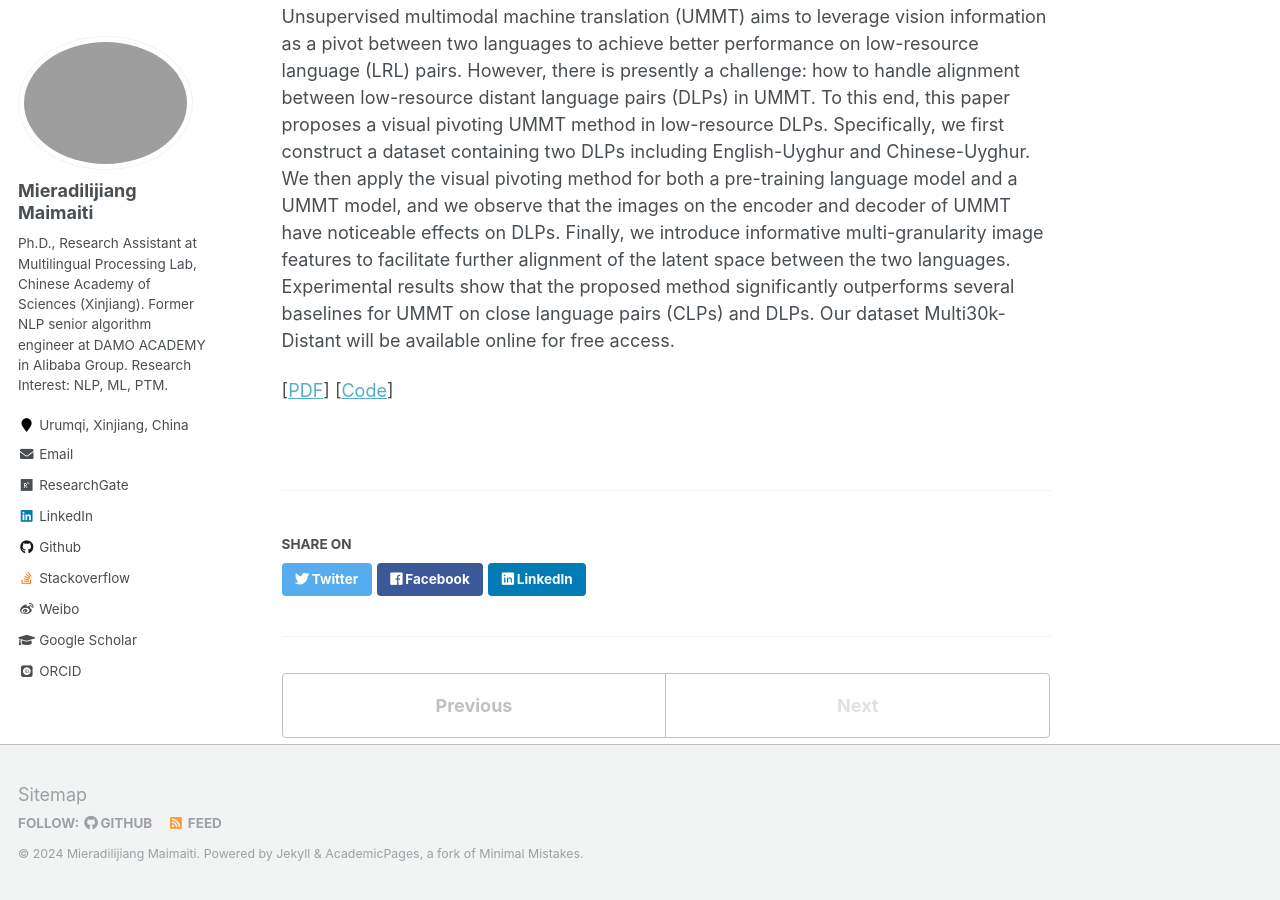
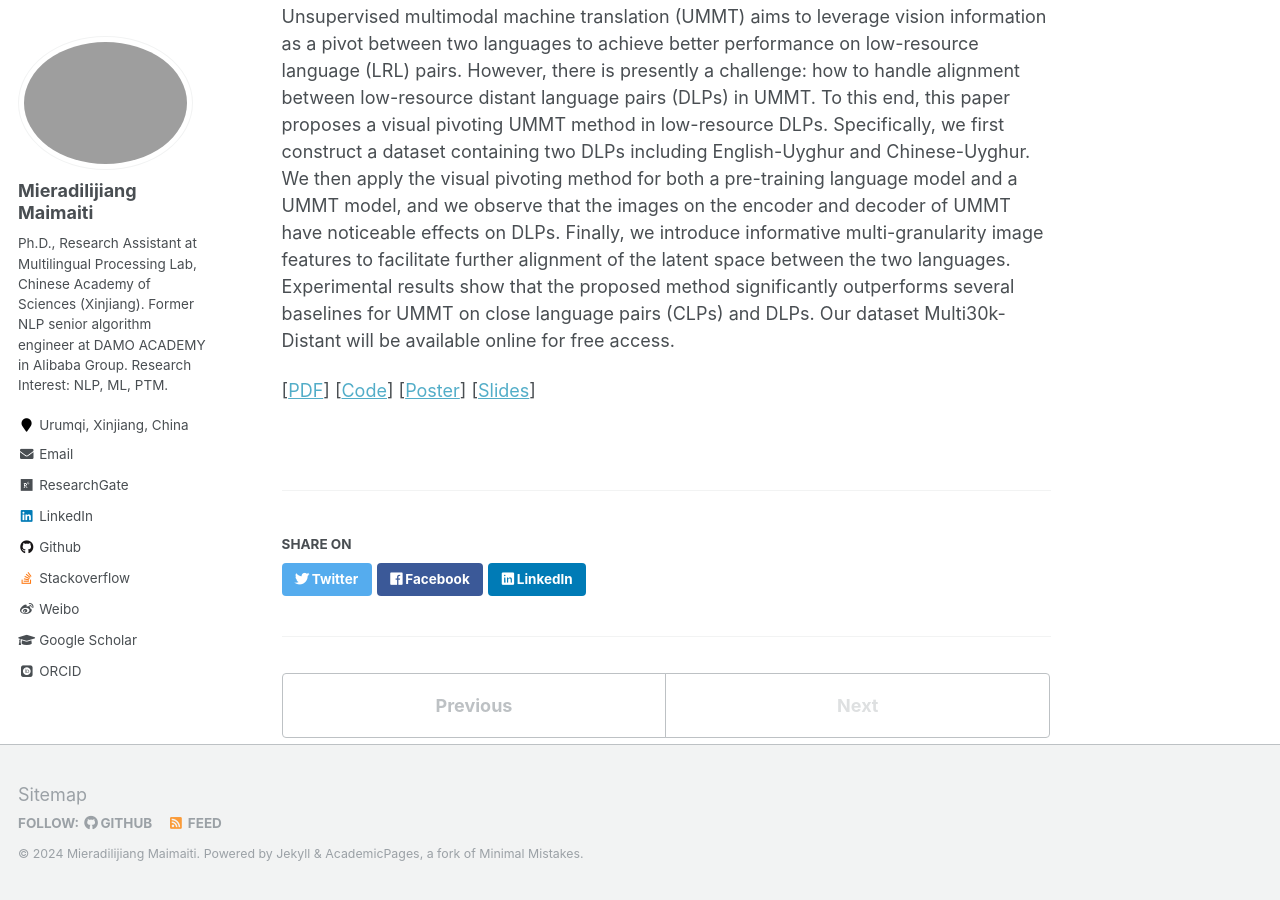
Before and after one commit to miradel51/miradel51.github.io, a Jekyll site: the page built from _publications/2024_emnlp_vision_pivot_lrlnmt.md.md, in a window 1280 px wide and 900 px high, scrolled down 629 px. Built offline with Jekyll 4.4.1, drawn with Linux system fonts in a browser that asks for light colours; some web fonts are replaced.

Commit message:
Update 2024_emnlp_vision_pivot_lrlnmt.md.md
added the corresponding poster and slides.

```diff
--- a/_publications/2024_emnlp_vision_pivot_lrlnmt.md.md
+++ b/_publications/2024_emnlp_vision_pivot_lrlnmt.md.md
@@ -27,4 +27,4 @@ Finally, we introduce informative multi-granularity image features to facilitate
 Experimental results show that the proposed method significantly outperforms several baselines for UMMT on close language pairs (CLPs) and DLPs.
 Our dataset Multi30k-Distant will be available online for free access.
 
-\[[PDF](https://www.researchgate.net/publication/384156771_Visual_Pivoting_Unsupervised_Multimodal_Machine_Translation_in_Low-Resource_Distant_Language_Pairs)\] \[[Code](https://github.com/WUT-IDEA/VP-UMMT)\]
+\[[PDF](https://www.researchgate.net/publication/384156771_Visual_Pivoting_Unsupervised_Multimodal_Machine_Translation_in_Low-Resource_Distant_Language_Pairs)\] \[[Code](https://github.com/WUT-IDEA/VP-UMMT)\] \[[Poster](https://miradel51.github.io/files/emnlp24_findings_poster.jpg)\] \[[Slides](https://miradel51.github.io/files/emnlp24_findings_slides.pdf)\]
```
